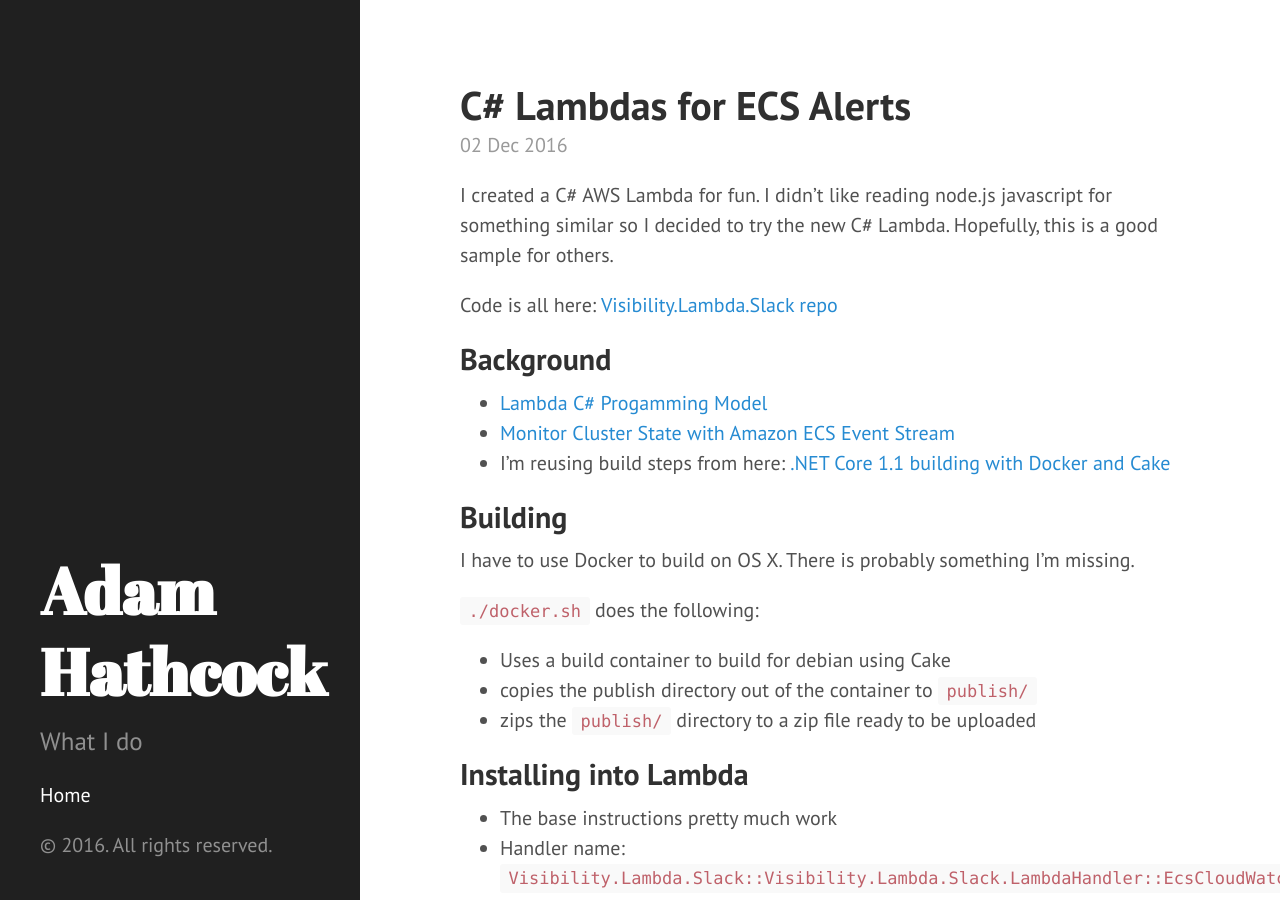
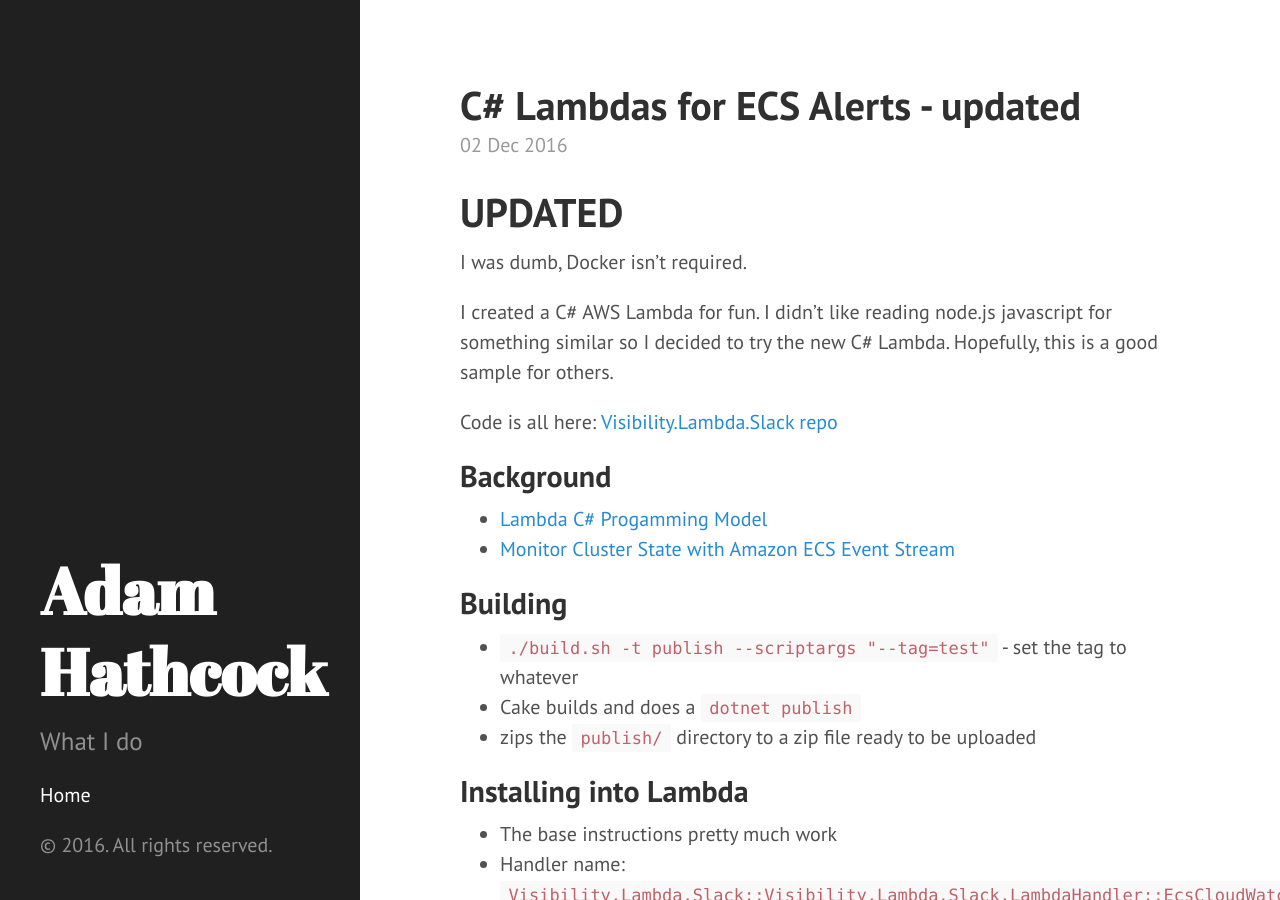
Before and after one commit to adamhathcock/adamhathcock.github.io, a Jekyll site: the page built from _posts/2016-12-02-c-lambda-ecs-to-slack.markdown, in a window 1280 px wide and 900 px high. Built offline with Jekyll 4.4.1, drawn with Linux system fonts in a browser that asks for light colours.

Commit message:
Post update: C# Lambdas for ECS Alerts

```diff
--- a/_posts/2016-12-02-c-lambda-ecs-to-slack.markdown
+++ b/_posts/2016-12-02-c-lambda-ecs-to-slack.markdown
@@ -1,8 +1,12 @@
 ---
 published: true
-title: C# Lambdas for ECS Alerts
+title: C# Lambdas for ECS Alerts - updated
 layout: post
 ---
+# UPDATED #
+
+I was dumb, Docker isn't required.
+
 I created a C# AWS Lambda for fun.  I didn't like reading node.js javascript for something similar so I decided to try the new C# Lambda.  Hopefully, this is a good sample for others.
 
 Code is all here: [Visibility.Lambda.Slack repo](https://github.com/Visibilityltd/Visibility.Lambda.Slack)
@@ -11,16 +15,11 @@ Code is all here: [Visibility.Lambda.Slack repo](https://github.com/Visibilitylt
 
 * [Lambda C# Progamming Model](http://docs.aws.amazon.com/lambda/latest/dg/dotnet-programming-model.html)
 * [Monitor Cluster State with Amazon ECS Event Stream](https://aws.amazon.com/blogs/compute/monitor-cluster-state-with-amazon-ecs-event-stream/)
-* I'm reusing build steps from here: [.NET Core 1.1 building with Docker and Cake](https://adamhathcock.github.io/2016/11/22/net-core-1-1-building-with-docker-and-cake.html)
 
 ## Building ##
 
-I have to use Docker to build on OS X.  There is probably something I'm missing.
-
-`./docker.sh` does the following:
-
-* Uses a build container to build for debian using Cake
-* copies the publish directory out of the container to `publish/`
+* `./build.sh -t publish --scriptargs "--tag=test"` - set the tag to whatever
+* Cake builds and does a `dotnet publish`
 * zips the `publish/` directory to a zip file ready to be uploaded
 
 ## Installing into Lambda ##
```
